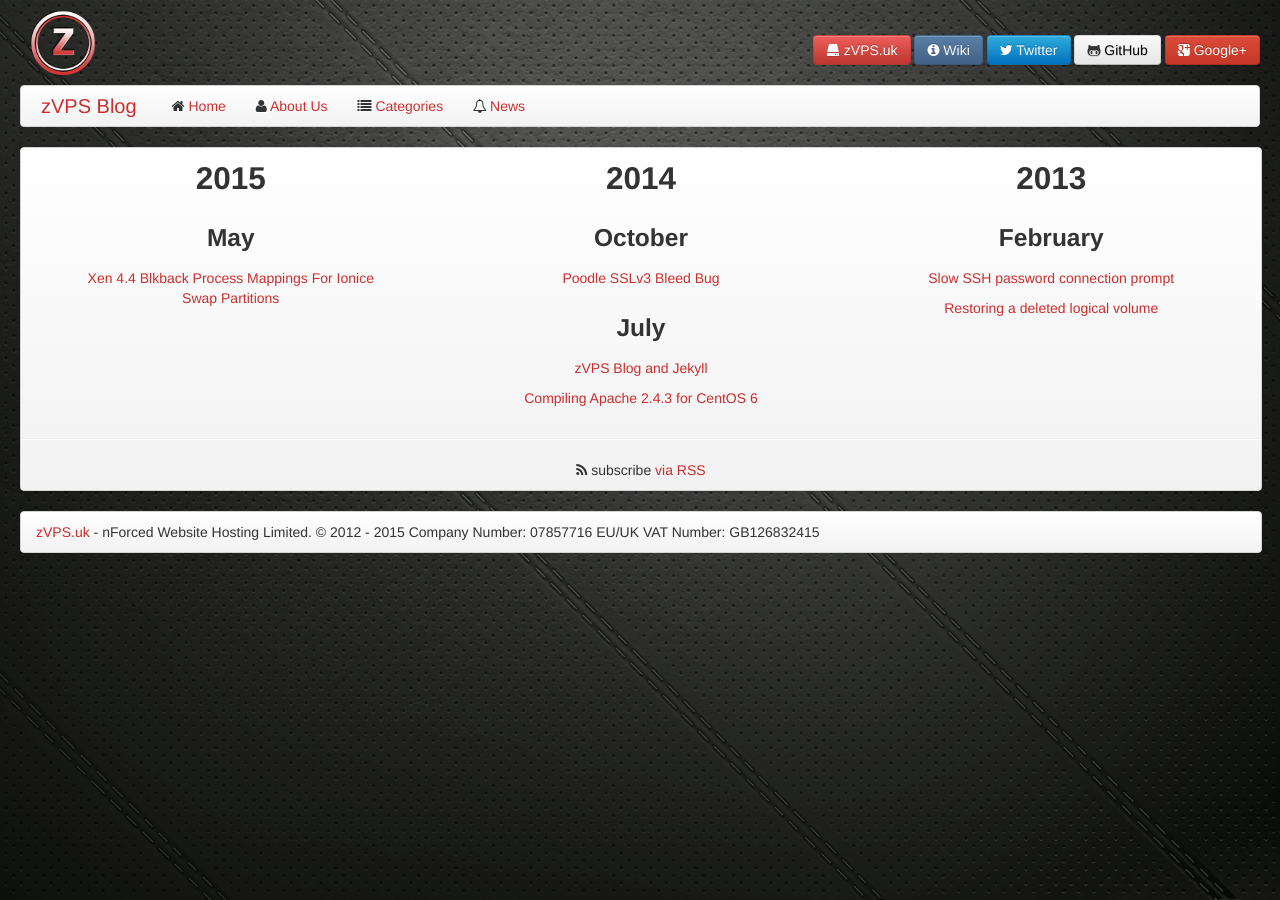
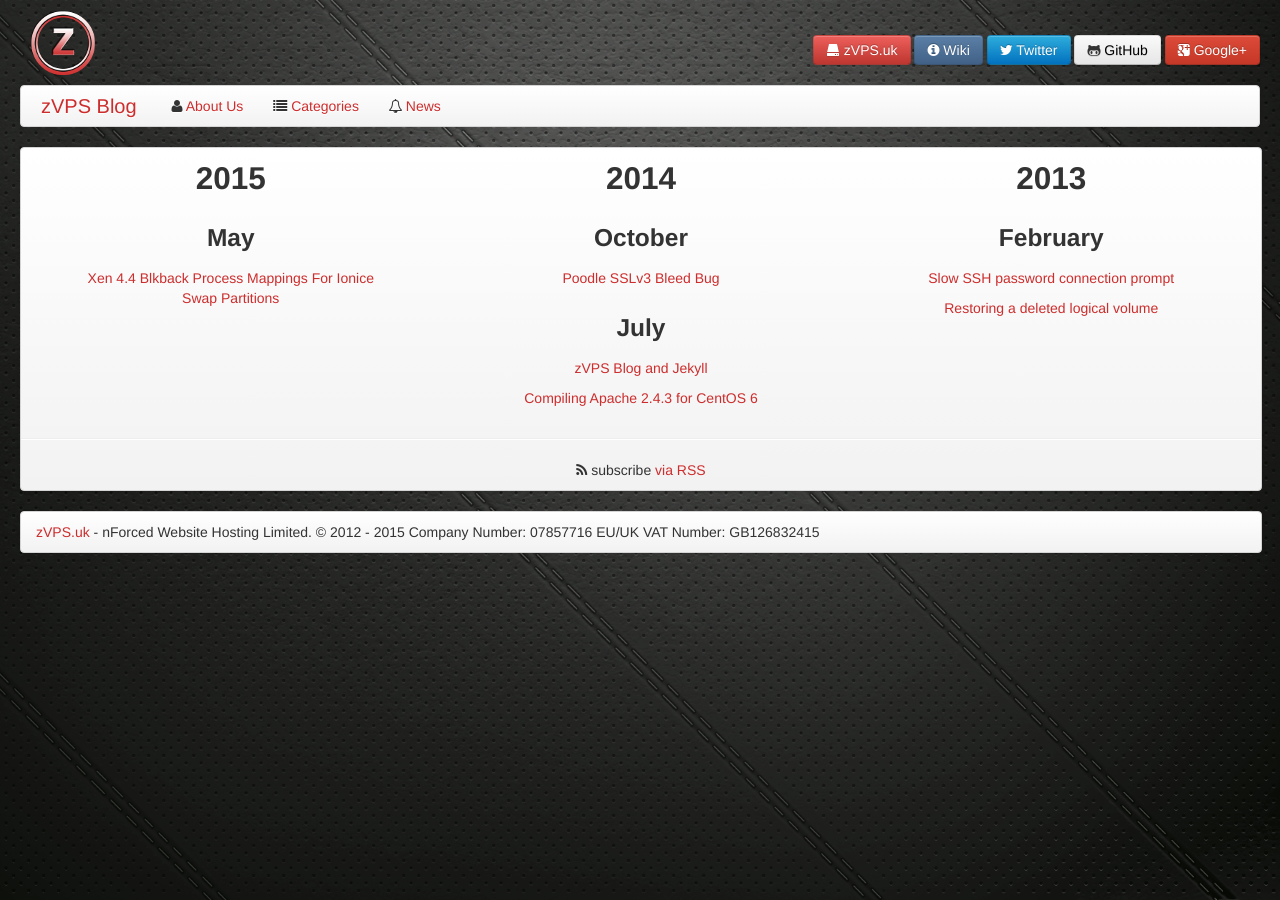
Before and after one commit to Caffe1neAdd1ct/zvps-blog, a Jekyll site: the page built from index.html, in a window 1280 px wide. Built offline with Jekyll 4.4.1, drawn with Linux system fonts in a browser that asks for light colours.

Commit message:
Removed redundant home button, nobody uses these anymore ...

```diff
--- a/_includes/nav.html
+++ b/_includes/nav.html
@@ -17,8 +17,6 @@
             <div class="nav-collapse collapse">
                 <ul class="nav">
 
-                    <li><a href="/" title="Home"><i class="icon-home"></i> Home</a></li>
-
                     {% for page in site.pages %}
                         {% if page.title %}<li><a href="{{ page.url | prepend: site.baseurl }}"><i class="{{ page.icon }}"></i> {{ page.title }}</a></li>{% endif %}
                     {% endfor %}
```
